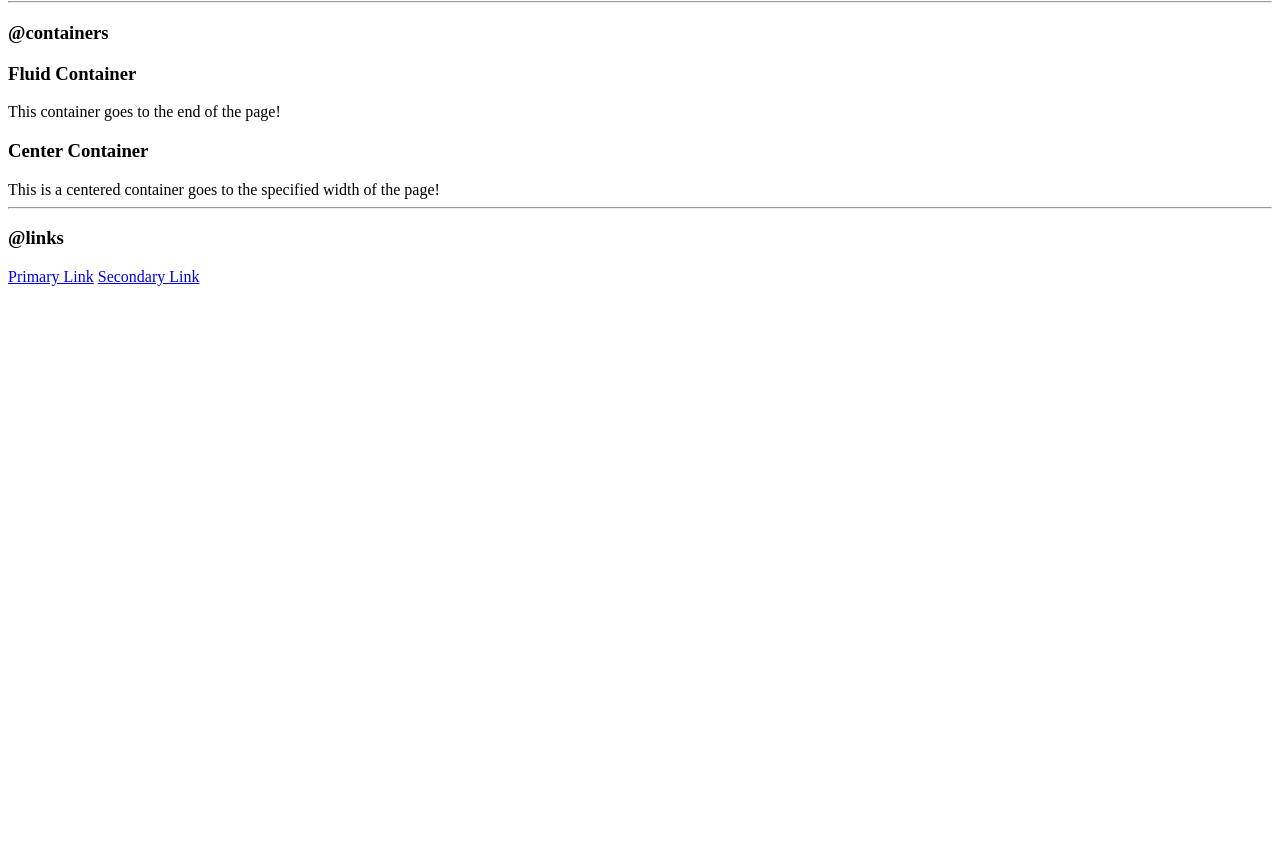
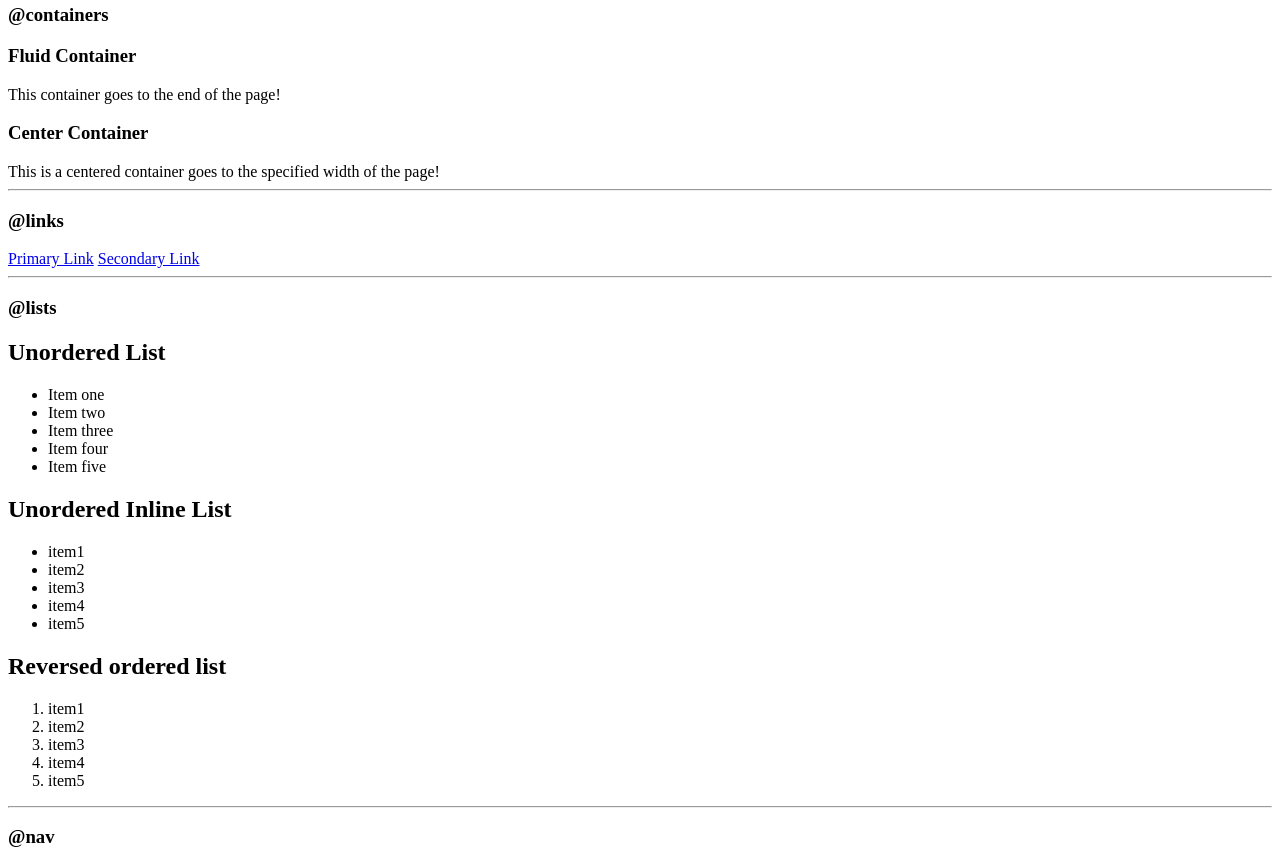
Before and after one commit to pavan6115/neogcamp, a plain HTML site: page html/index.html in a window 1280 px wide. Shown: the part 360-1227 px from the top of the page. Before the commit the page ends 800 px from the top, so only its background shows below. Drawn offline with Linux system fonts and the light colour scheme.

Commit message:
updated lists

```diff
--- a/html/index.html
+++ b/html/index.html
@@ -11,7 +11,7 @@
     <p>I'm attending a youtube live so that i can showcase my work - neogcamp ~ Tanay Pratap</p>
     <hr>
 
-    <h1>@typography</h1>
+    <h3>@typography</h3>
     <h1>h1 tag</h1>
     <h2>h2 tag</h2>
     <p>this is the normal text tag i.e the p tag</p>
@@ -32,6 +32,36 @@
     <h3>@links</h3>
     <a href="/">Primary Link</a>
     <a href="/">Secondary Link</a>
+    <hr>
+
+    <h3>@lists</h3>
+    <h2>Unordered List</h2>
+    <ul>
+        <li>Item one</li>
+        <li>Item two</li>
+        <li>Item three</li>
+        <li>Item four</li>
+        <li>Item five</li>
+    </ul>
+    <h2>Unordered Inline List</h2>
+    <ul>
+        <li>item1</li>
+        <li>item2</li>
+        <li>item3</li>
+        <li>item4</li>
+        <li>item5</li>
+    </ul>
+    <h2>Reversed ordered list</h2>
+    <ol>
+        <li>item1</li>
+        <li>item2</li>
+        <li>item3</li>
+        <li>item4</li>
+        <li>item5</li>
+    </ol>
+    <hr>
+
+    <h3>@nav</h3>
 
 
 </body>
```
